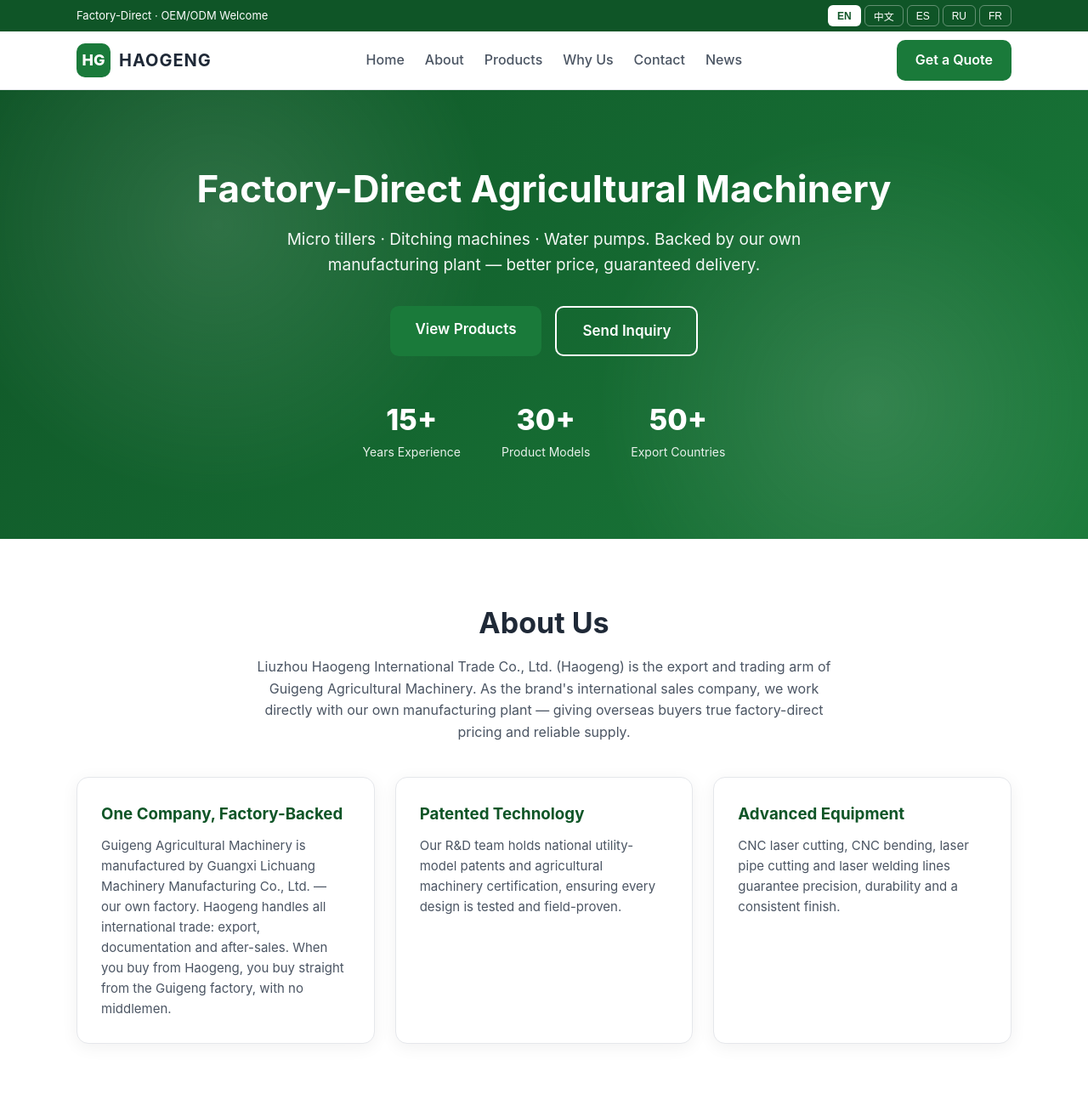
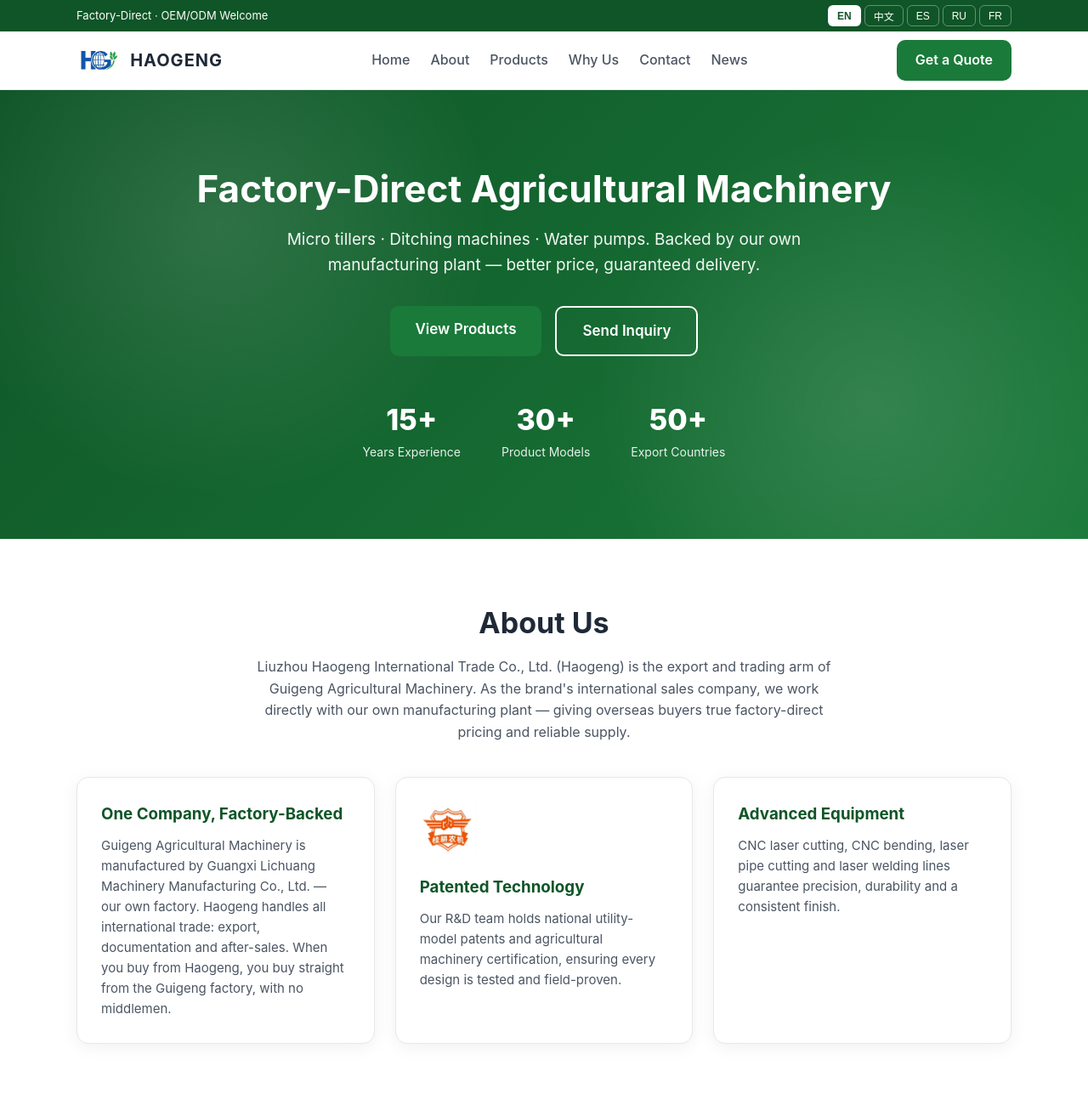
Before and after one commit to Gene8460/haogeng, a plain HTML site: page index.html in a window 1280 px wide. Shown: the top 1300 px of the page at 85% size. Drawn offline with Linux system fonts and the light colour scheme.

Commit message:
Add files via upload

```diff
--- a/css/style.css
+++ b/css/style.css
@@ -39,12 +39,9 @@ a:hover { color: var(--green-dark); }
 .header { position: sticky; top: 0; background: #fff; border-bottom: 1px solid var(--border); z-index: 50; }
 .nav { display: flex; align-items: center; justify-content: space-between; height: 68px; gap: 20px; }
 .logo { display: flex; align-items: center; gap: 10px; font-weight: 700; font-size: 20px; color: var(--ink); }
-.logo-mark {
-  display: inline-flex; align-items: center; justify-content: center;
-  width: 40px; height: 40px; border-radius: 10px; background: var(--green); color: #fff;
-  font-weight: 800; font-size: 18px;
-}
+.logo-img { height: 42px; width: auto; border-radius: 6px; }
 .logo-text { letter-spacing: 1px; }
+.about-logo { height: 64px; width: auto; margin-bottom: 14px; }
 .menu { display: flex; gap: 24px; }
 .menu a { color: var(--ink-soft); font-weight: 500; }
 .menu a:hover { color: var(--green); }
--- a/index.html
+++ b/index.html
@@ -27,7 +27,7 @@
   <header class="header">
     <div class="container nav">
       <a href="#home" class="logo">
-        <span class="logo-mark">HG</span>
+        <img src="images/logo-haogeng.jpg" alt="Haogeng" class="logo-img">
         <span class="logo-text" data-i18n="brand.name">HAOGENG</span>
       </a>
       <nav class="menu" id="menu">
@@ -72,6 +72,7 @@
           <p data-i18n="about.c1.text">We are backed by Guangxi Lichuang Machinery Manufacturing Co., Ltd. (brand: Guigeng), a modern agricultural machinery manufacturer with full in-house design and production capability.</p>
         </div>
         <div class="about-card">
+          <img src="images/logo-guigeng.jpg" alt="Guigeng Agricultural Machinery" class="about-logo">
           <h3 data-i18n="about.c2.title">Patented Technology</h3>
           <p data-i18n="about.c2.text">Our R&amp;D team holds national utility-model patents and agricultural machinery certification, ensuring every design is tested and field-proven.</p>
         </div>
```
Also changed, not shown: images/logo-guigeng.jpg (added), images/logo-haogeng.jpg (added).
